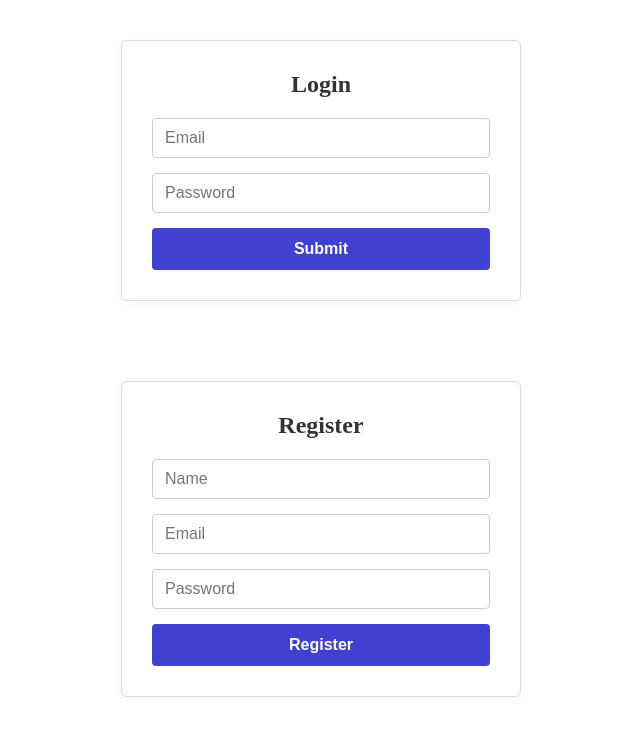
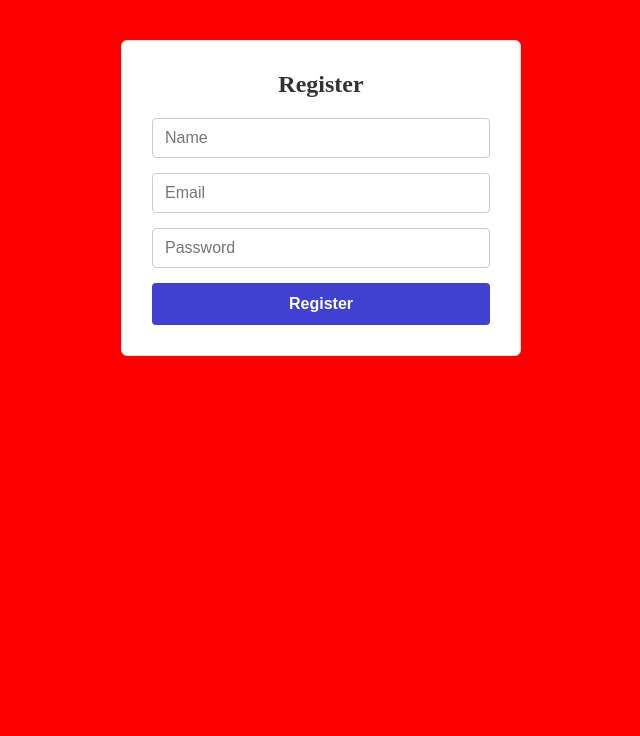
Before and after one commit to Objective-Enterprises/2026-05-02-react1, a React (Vite) app: page / in a window 1280 px wide. Shown: the top 736 px of the page, without its empty margins (319-959 px from the left). Built offline with nearby package versions, Linux system fonts and the light colour scheme.

Commit message:
Render condtionally with if

```diff
--- a/src/App.css
+++ b/src/App.css
@@ -15,6 +15,7 @@ html, body {
   flex-direction: column;
   min-height: 100vh;
   width: 100vw;
+  background: red;
 }
 
 .main-center-content {
--- a/src/App.jsx
+++ b/src/App.jsx
@@ -1,12 +1,15 @@
 import "./App.css"
 import Register from "./pages/Auth/Register";
 import Login from "./pages/Auth/Login";
+import { useState } from "react";
+import Content from "./Content";
 
 function App() {
+  const [currentPage, setCurrentPage] = useState('register');
+
   return (
     <div className="app-layout">
-      <Login />
-      <Register />
+      <Content currentPage={currentPage} />
     </div>
   );
 }
--- /dev/null
+++ b/src/Content.jsx
@@ -0,0 +1,13 @@
+import "./App.css"
+import Register from "./pages/Auth/Register";
+import Login from "./pages/Auth/Login";
+import { useState } from "react";
+
+function Content({ currentPage }) {
+  if (currentPage === 'register') {
+    return <Register />;
+  }
+  return <Login />;
+}
+
+export default Content;
```
